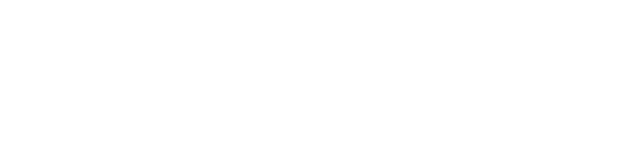
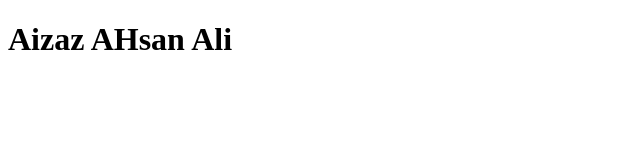
Before and after one commit to twinmark01/travelUI, a plain HTML site: page index.html in a window 1280 px wide. Shown: the whole page, without its empty margins (0-640 px from the left). Drawn offline with Linux system fonts and the light colour scheme.

Commit message:
Change In H1

```diff
--- a/index.html
+++ b/index.html
@@ -6,6 +6,6 @@
   <title>Document</title>
 </head>
 <body>
-
+   <h1>Aizaz AHsan Ali</h1>
 </body>
 </html>
```
